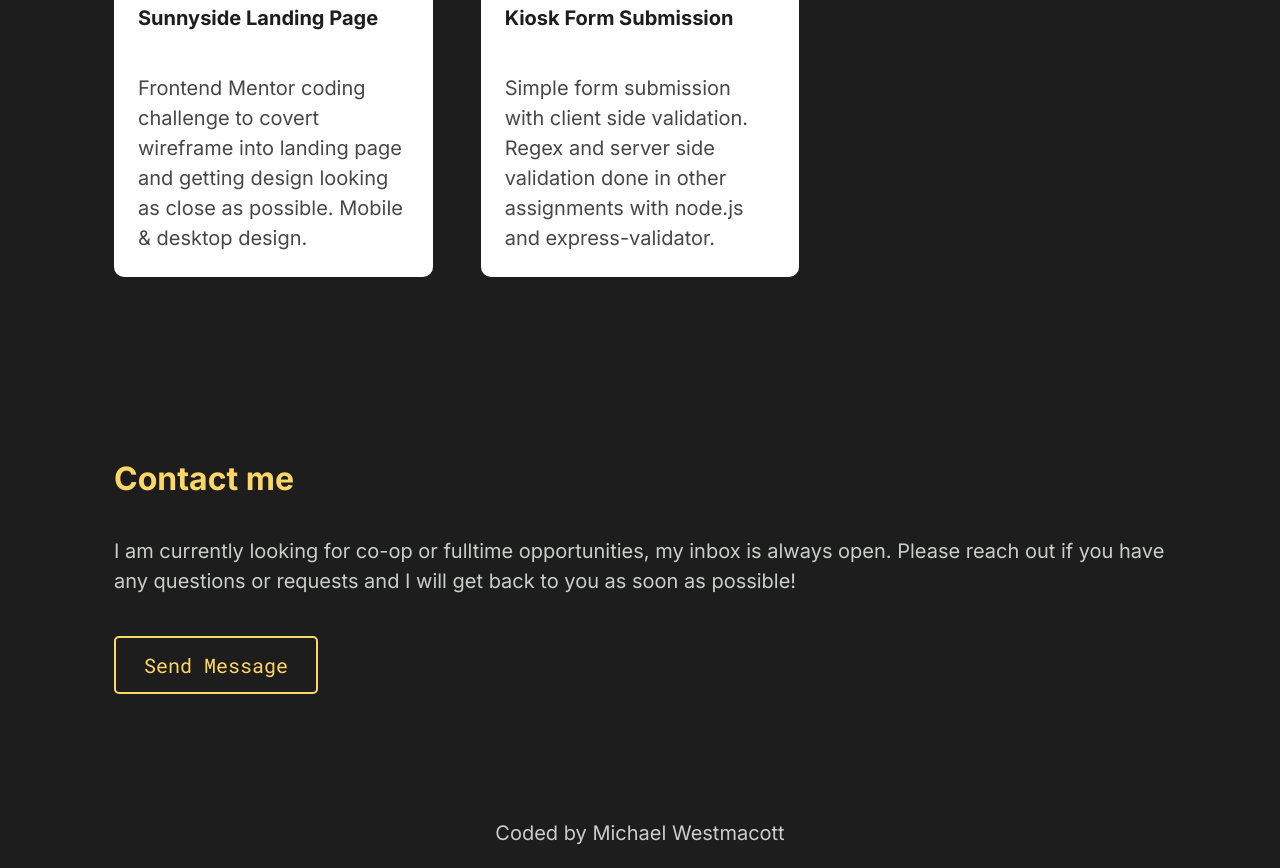
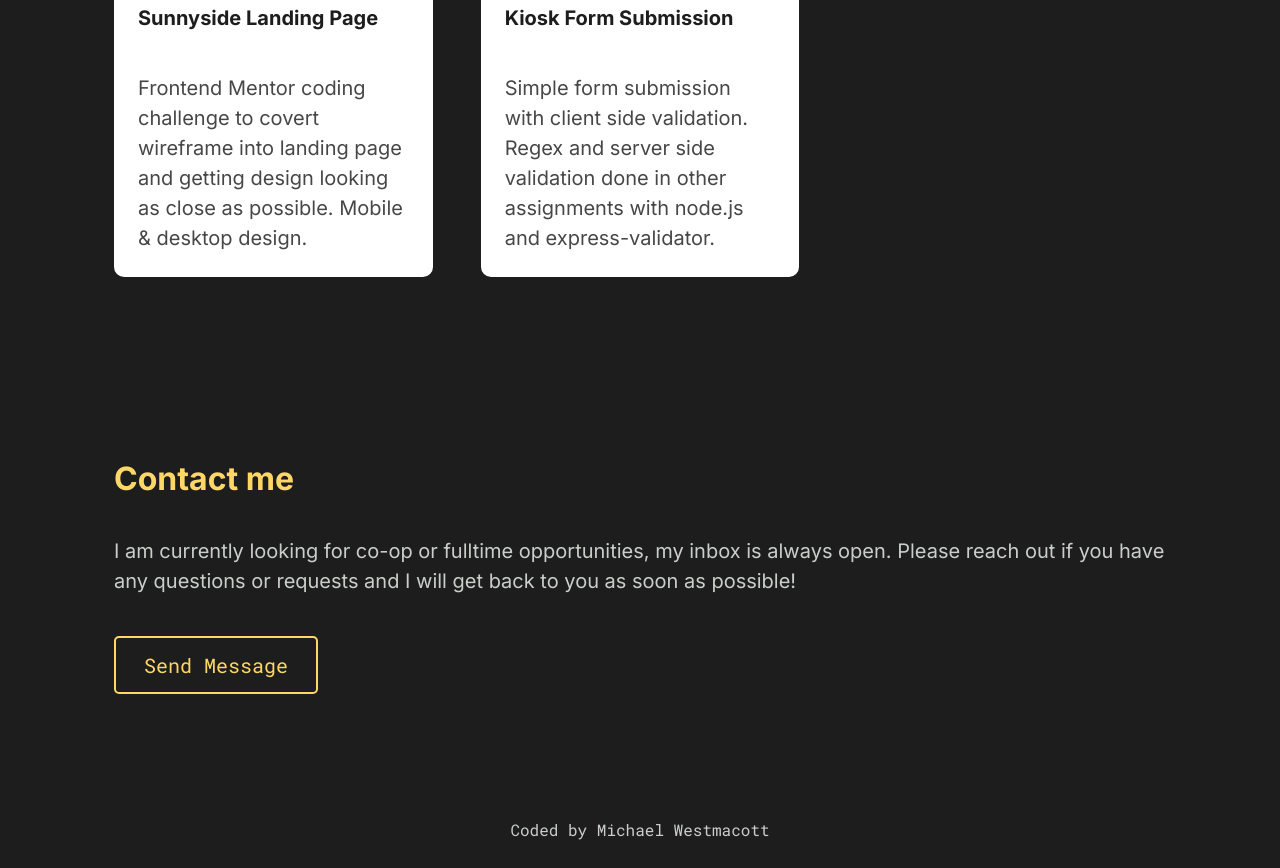
Before and after one commit to mikew3st/portfolio, a plain HTML site: page index.html in a window 1280 px wide. Shown: the part 3435-4303 px from the top of the page. Drawn offline with nearby package versions, Linux system fonts and the light colour scheme.

Commit message:
footer font

```diff
--- a/css/style.css
+++ b/css/style.css
@@ -518,8 +518,10 @@ i {
   box-shadow: 0px 4px 4px -3px #ee5622;
 }
 
-.footer {
+.footer p {
   margin-top: 100px;
   text-align: center;
   padding-bottom: 1em;
+  font-family: var(--ff-secondary);
+  font-size: var(--fs-500);
 }
```
